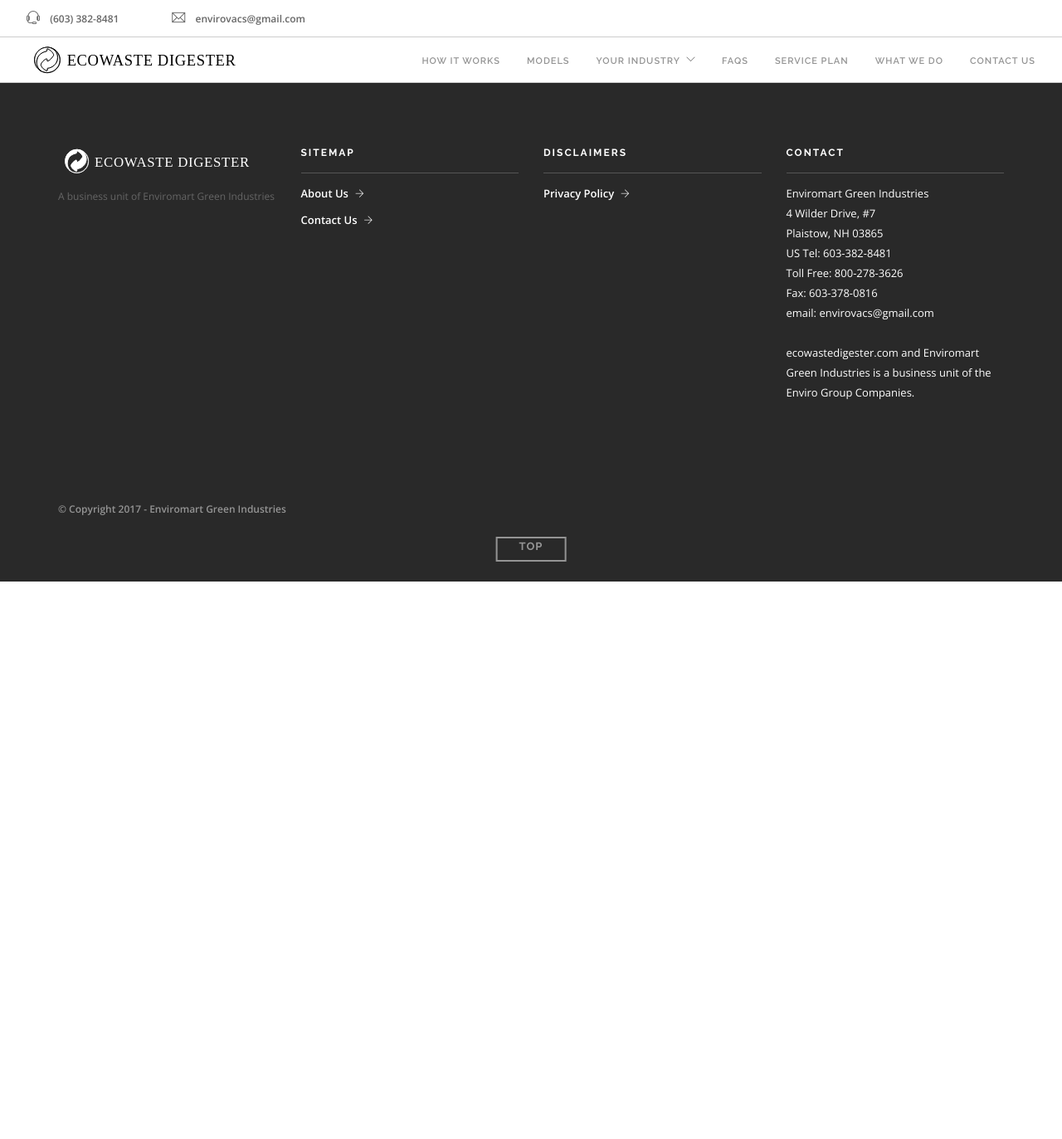
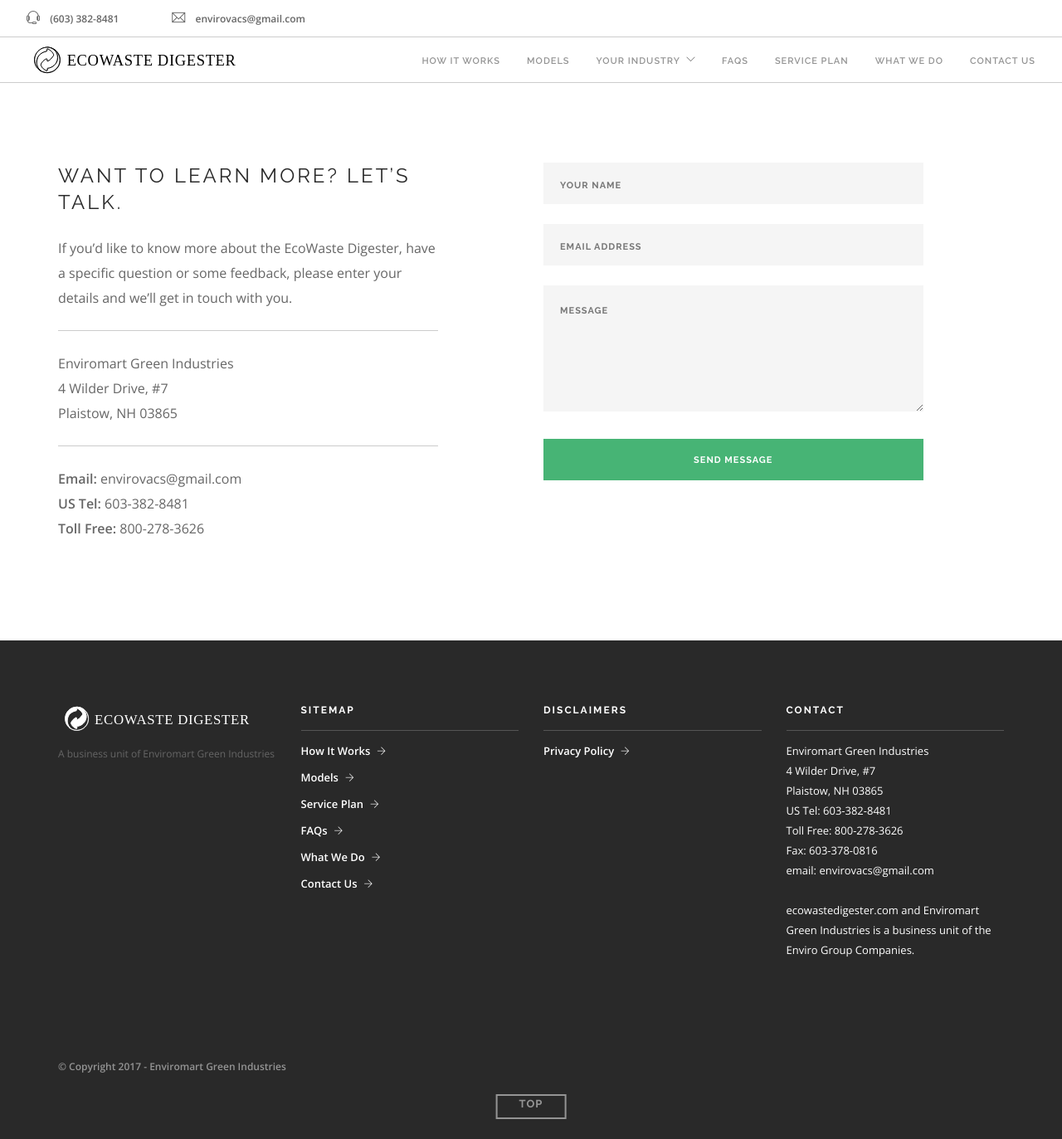
Before and after one commit to BrianAllenGit/orca-site, a Jekyll site: the page built from contact-us.html, in a window 1280 px wide. Shown: the whole page at 83% size. Built offline with Jekyll 4.4.1, drawn with Linux system fonts in a browser that asks for light colours; before the commit the page ends 900 px from its top, so only the background shows below that.

Commit message:
Updated footer, added contact page

```diff
--- a/_includes/footer.html
+++ b/_includes/footer.html
@@ -12,7 +12,11 @@
 								<h6 class="title">Sitemap</h6>
 								<hr>
 								<ul class="link-list recent-posts">
-									<li><a href="/about-us">About Us</a></li>
+									<li><a href="/how-it-works">How It Works</a></li>
+									<li><a href="/models">Models</a></li>
+									<li><a href="/service-plan">Service Plan</a></li>
+									<li><a href="/faqs">FAQs</a></li>
+									<li><a href="/what-we-do">What We Do</a></li>
 									<li><a href="/contact-us">Contact Us</a></li>
 								</ul>
 							</div>
--- a/_layouts/contact-us.html
+++ b/_layouts/contact-us.html
@@ -1,3 +1,38 @@
 ---
 layout: default
 ---
+<section>
+	<div class="container">
+		<div class="row">
+			<div class="col-sm-6 col-md-5">
+				<h4 class="uppercase">Want to learn more? Let’s talk.</h4>
+				<p>
+					If you’d like to know more about the EcoWaste Digester, have a specific question or some feedback, please enter your details and we’ll get in touch with you.
+				</p>
+				<hr>
+				<p>
+					Enviromart Green Industries
+					</br> 4 Wilder Drive, #7
+					</br> Plaistow, NH 03865
+				</p>
+				<hr>
+				<p>
+					<strong>Email:</strong> envirovacs@gmail.com
+					<br>
+					<strong>US Tel:</strong> 603-382-8481
+					<br>
+					<strong>Toll Free:</strong> 800-278-3626
+					<br>
+				</p>
+			</div>
+			<div class="col-sm-6 col-md-5 col-md-offset-1">
+				<form class="form-email" data-success="Thanks for your submission, we will be in touch shortly." data-error="Please fill all fields correctly.">
+					<input type="text" class="validate-required" name="name" placeholder="Your Name">
+					<input type="text" class="validate-required validate-email" name="email" placeholder="Email Address">
+					<textarea class="validate-required" name="message" rows="4" placeholder="Message"></textarea>
+					<button type="submit">Send Message</button>
+				</form>
+			</div>
+		</div>
+	</div>
+</section>
```
